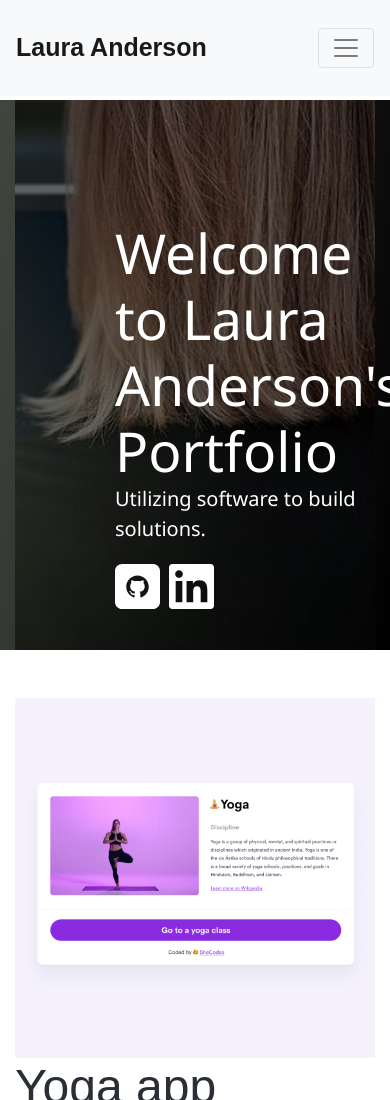
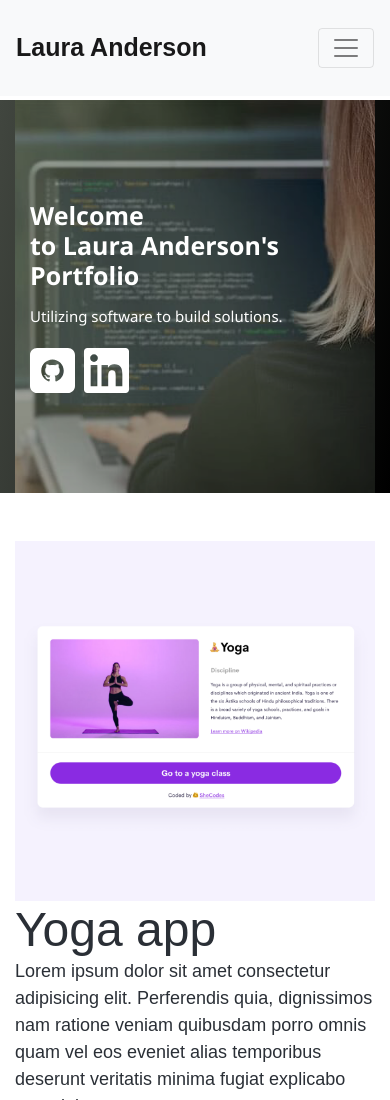
Before and after one commit to lauraanderson-projects/laura-anderson-portfolio, a website: page index.html in a window 390 px wide. Shown: the top 1100 px of the page. Drawn offline with nearby package versions, Linux system fonts and the light colour scheme; a web font is replaced by a local one.

Commit message:
font styling and media changes

```diff
--- a/src/style.css
+++ b/src/style.css
@@ -40,14 +40,17 @@ img {
 }
 
 .opening-header {
-  font-size: 55px;
-  font-family: "Segoe UI", Tahoma, Geneva, Verdana, sans-serif;
-  line-height: 1.2;
+  font-size: 60px;
+  font-weight: 700;
+  font-family: "Muli", sans-serif;
+  line-height: 72px;
 }
 .opening-header-tagline {
-  font-size: 20px;
-  font-family: "Segoe UI", Tahoma, Geneva, Verdana, sans-serif;
-  line-height: 1.5;
+  font-size: 22px;
+  font-family: "Muli", sans-serif;
+  line-height: 35px;
+  font-weight: 400;
+  margin-top: 15px;
 }
 
 .header {
@@ -150,3 +153,29 @@ img {
   width: 50px;
   padding-right: 5px;
 }
+
+@media (max-width: 678px) {
+  .main-overlay {
+    max-height: 500px;
+    background-image: url(/images/womencoding-2.png);
+    background-repeat: no-repeat;
+    background-size: cover;
+    background-position: center;
+    margin-top: 25px;
+    padding: 100px 0px 100px 0px;
+    background-color: #3f453c;
+  }
+  .opening-header {
+    font-size: 25px;
+    font-family: "Segoe UI", Tahoma, Geneva, Verdana, sans-serif;
+    line-height: 1.2;
+  }
+  .wrap {
+    padding: 0px 0px 0px 15px;
+  }
+  .opening-header-tagline {
+    font-size: 15px;
+    font-family: "Segoe UI", Tahoma, Geneva, Verdana, sans-serif;
+    line-height: 1.5;
+  }
+}
```
Also changed, not shown: images/womencoding-2.png (added).
